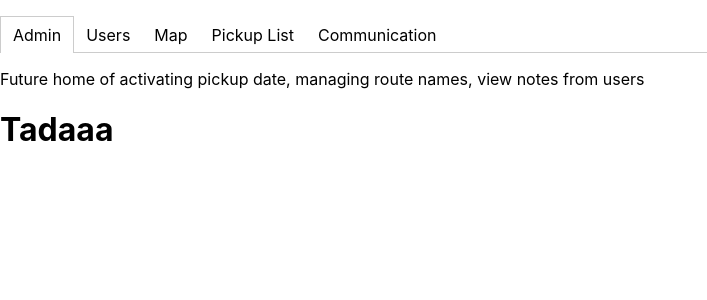
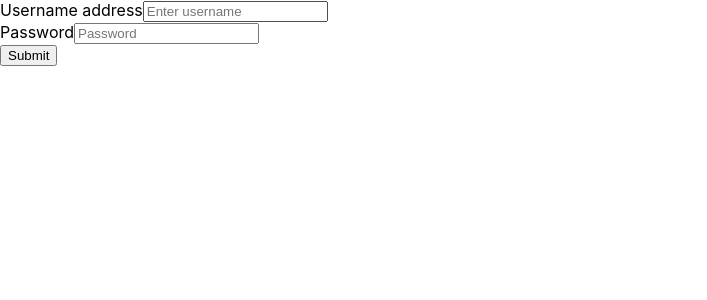
Before and after one commit to elsporko/Grinch-Frontend, a React (Create React App) app in the folder grinch-frontend/: page / in a window 1280 px wide. Shown: the top 300 px of the page, without its empty margins (0-707 px from the left). Built offline with nearby package versions, Linux system fonts and the light colour scheme; no server answers.

Commit message:
Added login functionality to the front end.

```diff
--- a/grinch-frontend/package.json
+++ b/grinch-frontend/package.json
@@ -13,6 +13,7 @@
     "bootstrap": "^5.3.0",
     "leaflet": "^1.9.4",
     "react": "^18.2.0",
+    "react-bootstrap": "^2.10.1",
     "react-dom": "^18.2.0",
     "react-hook-form": "^7.45.1",
     "react-leaflet": "^4.2.1",
@@ -20,6 +21,7 @@
     "react-scripts": "5.0.1",
     "react-select": "^5.7.3",
     "reactstrap": "^9.2.0",
+    "swagger-editor": "^4.11.2",
     "web-vitals": "^2.1.4"
   },
   "scripts": {
@@ -48,6 +50,7 @@
   },
   "devDependencies": {
     "@babel/plugin-proposal-private-property-in-object": "^7.21.11",
-    "@tanstack/eslint-plugin-query": "^4.29.9"
+    "@tanstack/eslint-plugin-query": "^4.29.9",
+    "@wixc3/react-board": "^2.4.0"
   }
 }
--- a/grinch-frontend/src/App.js
+++ b/grinch-frontend/src/App.js
@@ -1,4 +1,11 @@
 import React from 'react';
+import { useState, useEffect } from 'react';
+import axios from 'axios';
+// import Container from 'react-bootstrap/Container';
+// import Navbar from 'react-bootstrap/Navbar';
+import Button from 'react-bootstrap/Button';
+import Form from 'react-bootstrap/Form';
+
 import Tabs from "./components/Tabs";
 import Users from "./components/Users";
 import Admin from "./components/Admin";
@@ -8,9 +15,67 @@ import 'leaflet/dist/leaflet.css';
 import './App.css';
 import {QueryClient, QueryClientProvider} from '@tanstack/react-query';
 
+axios.defaults.xsrfCookieName = 'csrftoken';
+axios.defaults.xsrfHeaderName = 'X-CSRFToken';
+axios.defaults.withCredentials = true;
+
+const client = axios.create({
+    baseURL: "http://127.0.0.1:8000"
+})
+
 function App() {
   const queryClient = new QueryClient()
 
+  const [currentUser, setCurrentUser] = useState();
+  const [username, setUsername] = useState('');
+  const [password, setPassword] = useState('');
+
+  function getCookie(name) {
+      const value = `; ${document.cookie}`;
+      const parts = value.split(`; ${name}=`);
+
+      if (parts.length === 2) {
+        return parts.pop().split(';').shift();
+      }
+    }
+
+  const csrftoken = getCookie('csrftoken');
+
+  useEffect(() => {
+    console.log('Checking if logged in')
+    client.get("/api/users/")
+    .then(function (res) {
+      console.log('Logged in!!')
+      setCurrentUser(true);
+    })
+    .catch(function(error) {
+      console.log('NOT logged in!!')
+      setCurrentUser(false);
+    });
+  }, []);
+
+  function submitLogin(e) {
+    e.preventDefault();
+    client.post(
+      "/login/", {
+        username: username,
+        password: password,
+      }
+    ).then(function(res) {
+      setCurrentUser(true);
+    });
+  }
+
+  function submitLogout(e) {
+    e.preventDefault();
+    client.post("/logout/",
+      {withCredentials: true}
+    ).then(function(res) {
+      setCurrentUser(false);
+    });
+  }
+
+  if (currentUser) {
     return (
       <div>
         <QueryClientProvider client={queryClient}>
@@ -40,4 +105,29 @@ function App() {
     );
   }
 
+  // Show login page
+    return (
+    <div>
+    {
+        <div className="center">
+          <Form onSubmit={e => submitLogin(e)}>
+            <Form.Group className="mb-3" controlId="formBasicUsername">
+              <Form.Label>Username address</Form.Label>
+              <Form.Control type="username" placeholder="Enter username" value={username} onChange={e => setUsername(e.target.value)} />
+            </Form.Group>
+            <Form.Group className="mb-3" controlId="formBasicPassword">
+              <Form.Label>Password</Form.Label>
+              <Form.Control type="password" placeholder="Password" value={password} onChange={e => setPassword(e.target.value)} />
+            </Form.Group>
+            <Button variant="primary" type="submit">
+              Submit
+            </Button>
+          </Form>
+        </div>
+    }
+    </div>
+  );
+
+}
+
 export default App;
```
Lines whose indentation alone changed are shown as unchanged.
